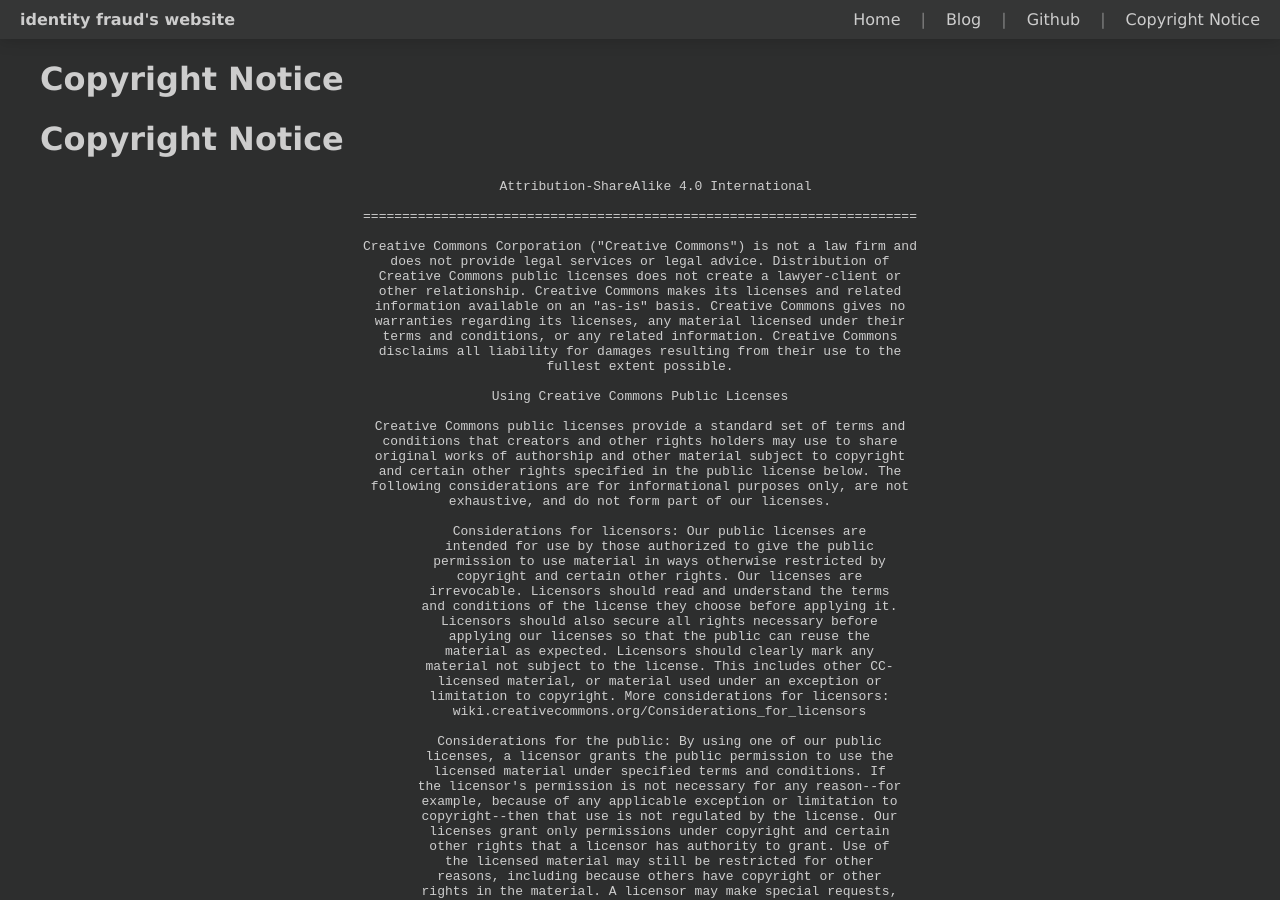
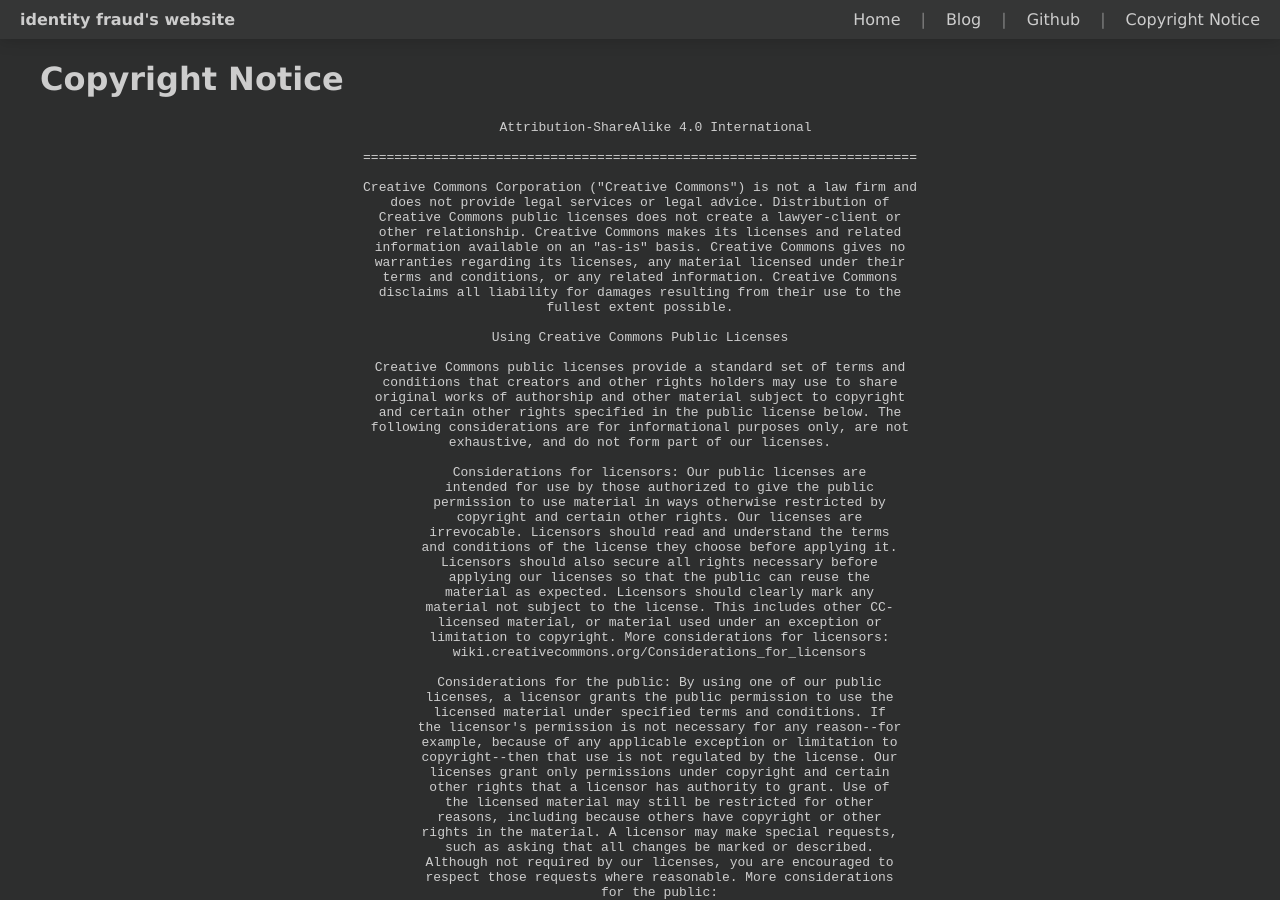
Before and after one commit to identity-fraud/10CT2-Task-2-Webapps, a Jekyll site: the page built from site/copyrightnotice.html, in a window 1280 px wide and 900 px high. Built offline with Jekyll 4.4.1, drawn with Linux system fonts in a browser that asks for light colours.

Commit message:
Update copyrightnotice.html

```diff
--- a/site/copyrightnotice.html
+++ b/site/copyrightnotice.html
@@ -2,7 +2,7 @@
 layout: default
 title: Copyright Notice
 ---
-<h1>Copyright Notice</h1>
+
 <pre style="text-align: center; margin-left: -40px;">
     Attribution-ShareAlike 4.0 International
 
```
